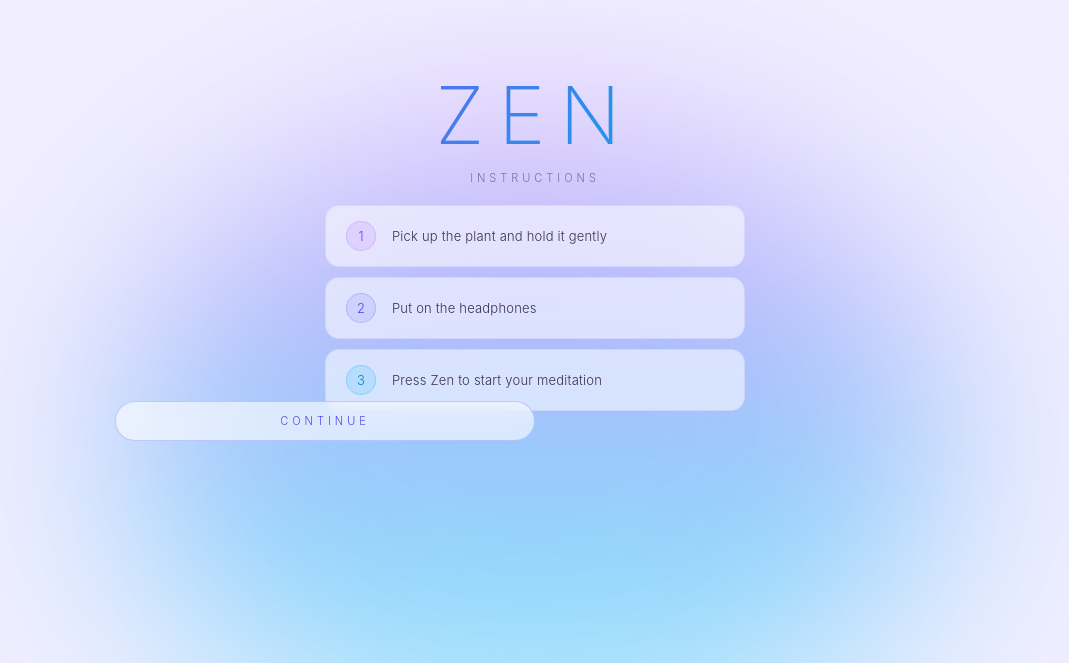
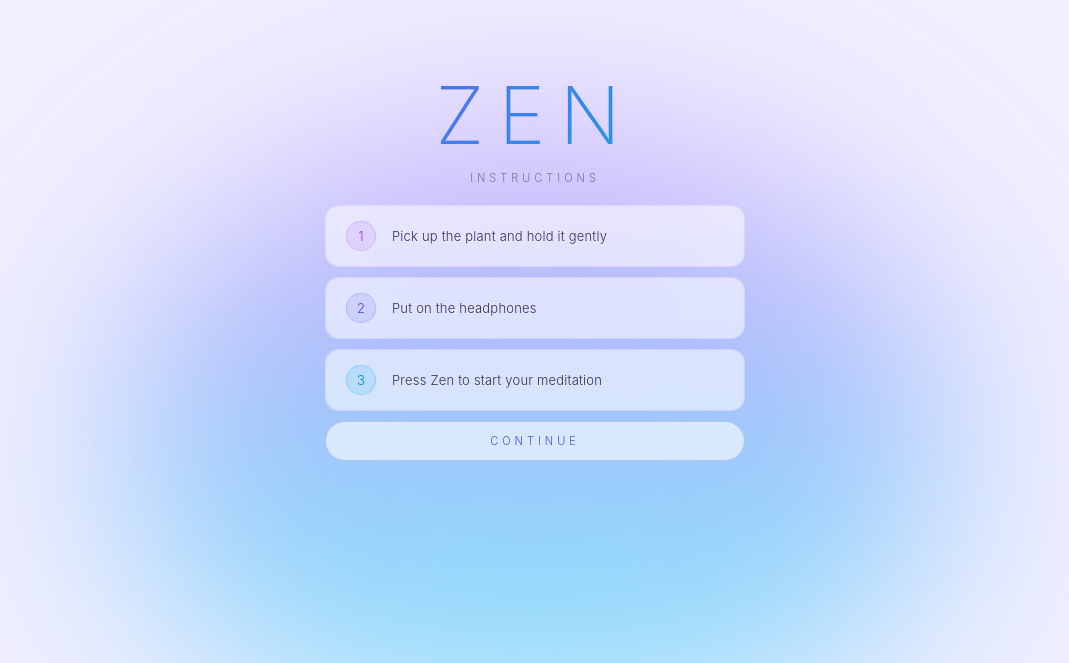
Before and after one commit to chanseox/zen-app, a React (Vite) app: page /#/ in a window 1280 px wide. Shown: the part 137-800 px from the top of the page, without its empty margins (105-1174 px from the left). Built offline with nearby package versions, Linux system fonts and the light colour scheme.

Commit message:
fix button position override

```diff
--- a/src/styles/Instructions.css
+++ b/src/styles/Instructions.css
@@ -97,7 +97,10 @@
   cursor: pointer;
   backdrop-filter: blur(12px);
   transition: background 0.3s, border-color 0.3s, color 0.3s;
-  position: static;
+  position: static !important;
+  top: auto !important;
+  left: auto !important;
+  transform: none !important;
 }
 
 .instruction-button:hover {
```
Also changed, not shown: 4 other files (tests, documents, lock files or other folders).
